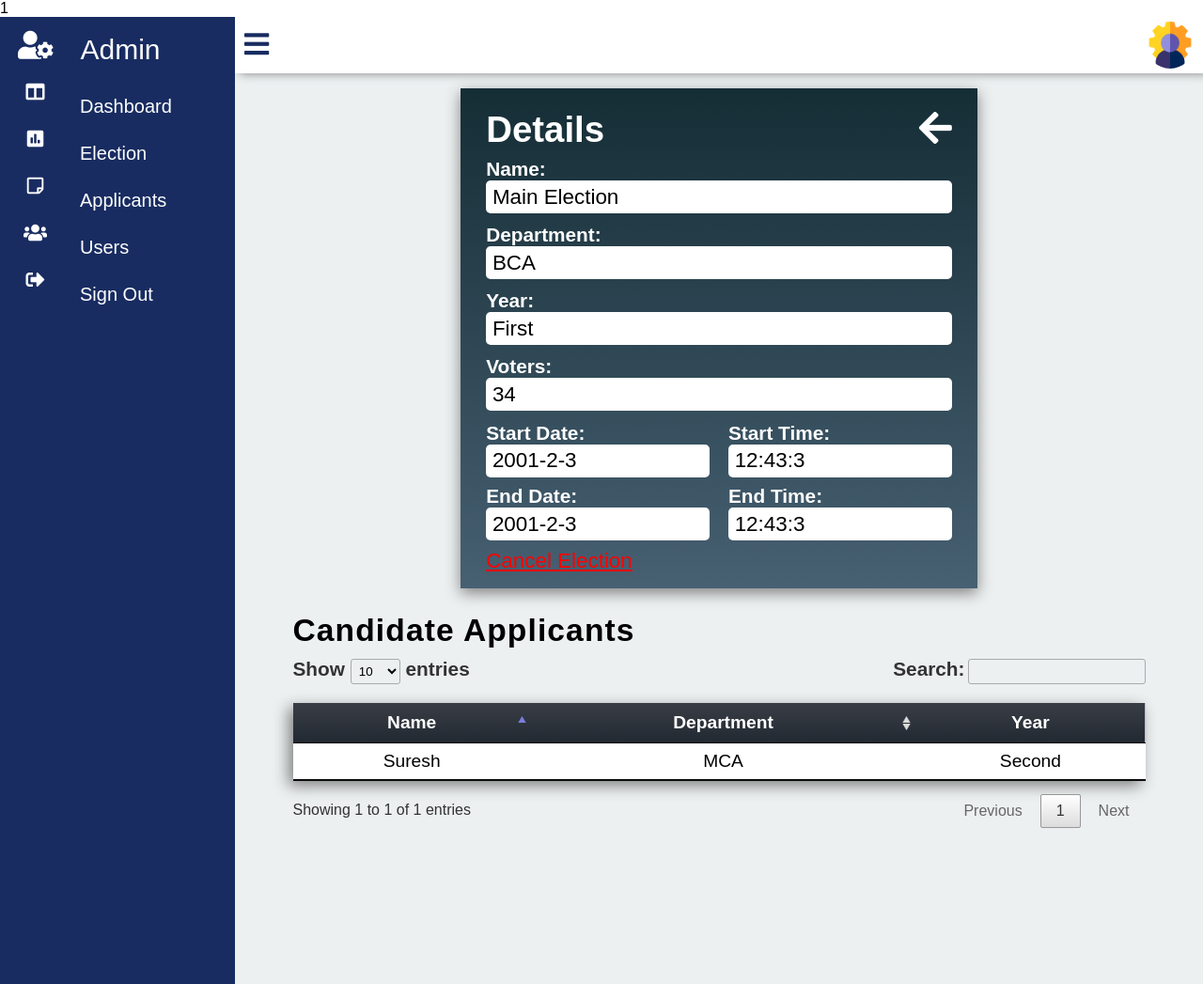
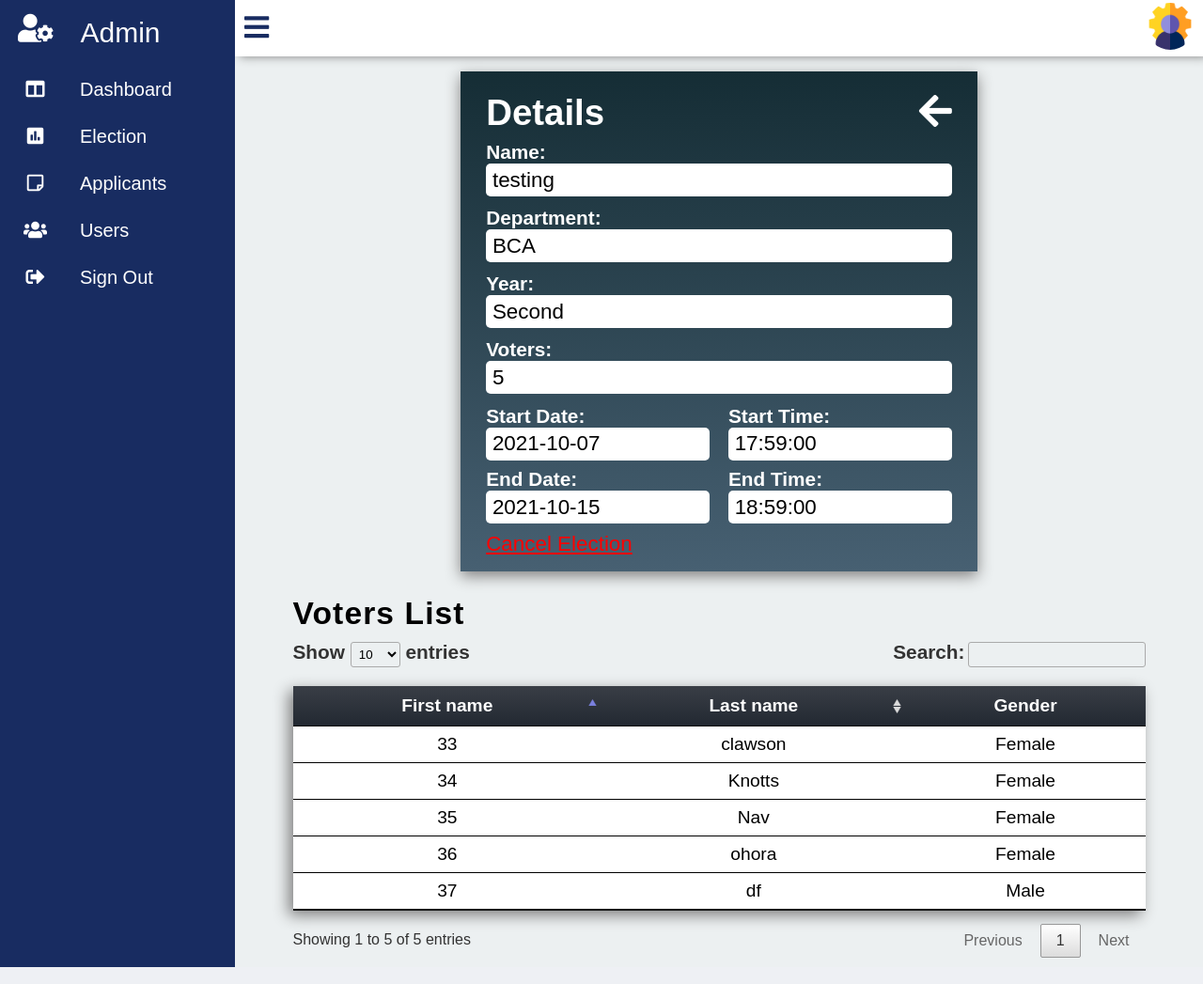
Before and after one commit to NikhilTenny/College-Election-System, a PHP site: page /electionView.php?eid=10 in a window 1280 px wide. Shown: the whole page at 94% size. Run offline with PHP 8.4, Linux system fonts and the light colour scheme; the visitor is signed in with stand-in values (Sample User, id 1); data comes from the database, SQL or seed files in the repository.

Commit message:
election view php complete

```diff
--- a/electionView.php
+++ b/electionView.php
@@ -5,10 +5,24 @@
 	if(!isset($_SESSION['ad_Uname'])) {
 		header("Location:/project/index.php");
 	}
-	$eid = $_SESSION['ele_id'];
-	echo $eid;
+	// Incase of any error go back to the previous page
+	function errormsg() {
+		header("Location:elections.php?msg=Something went wrong!");
+	}
+
+	$eid = $_GET['eid'];
 	$getQ = "select * from elections where id = '$eid';";
+	if(!($getQ_obj = mysql_query($getQ,$con)))
+		errormsg();
+	else {
+		$eData = mysql_fetch_array($getQ_obj);
+	}
 
+	$dpt = getDepartment($eData['Department_id'],$con);
+	$yr = getYear($eData['Year_id'],$con);
+	$votersNo = get_No_of_voters($eid,$con);
+	if(!$votersNo)
+		errormsg();
 ?>
 <!DOCTYPE html>
 <html>
@@ -93,75 +107,88 @@
 				<div class="elction_text_detail">
 					<div class="top">
 						<span class="heading">Details</span>
+						<span class="error"></span>
 						<a href="elections.php"><i class="fas fa-arrow-left"></i></a>
 					</div>
 					<div class="details_area">
 						<div class="eName">
 							<label>Name:</label>
-							<span>Main Election</span>
+							<span><?php echo $eData['Name']; ?></span>
 						</div>
 						<div class="eDepartment">
 							<label>Department:</label>
-							<span>BCA</span>
+							<span><?php echo $dpt; ?></span>
 						</div>
 						<div class="eYear">
 							<label>Year:</label>
-							<span>First</span>
+							<span><?php echo $yr; ?></span>
 						</div>
 						<div class="voters">
 							<label>Voters:</label>
-							<span>34</span>
+							<span><?php echo $votersNo; ?></span>
 						</div>
 						<div class="start">
 							<div class="start_date">
 								<label>Start Date:</label>
-								<span>2001-2-3</span>
+								<span><?php echo $eData['Start_date']; ?></span>
 							</div>
 							<div class="start_time">
 								<label>Start Time:</label>
-								<span>12:43:3</span>
+								<span><?php echo $eData['Start_time']; ?></span>
 							</div>
 						</div>
 						<div class="end">
 							<div class="end_date">
 								<label>End Date:</label>
-								<span>2001-2-3</span>
+								<span><?php echo $eData['End_date']; ?></span>
 							</div>
 							<div class="end_time">
 								<label>End Time:</label>
-								<span>12:43:3</span>
+								<span><?php echo $eData['End_time']; ?></span>
 							</div>
 						</div>
 						<div class="cancel">
-							<a href="">Cancel Election</a>
+							<a href="php/onTablefunc.php?election_Id=<?php echo $eid; ?>"onclick="return confirm('Are you sure you want to cancel this election?')">Cancel Election</a>
 						</div>
 					</div>
 				</div>
 			</div>
 				<div class="tables_Area">
 					<div class="t_Heading" style="display:block;">
-						<h2>Candidate Applicants</h2>
-						<table id="applicants_Table" class="table Candidates">
+						<h2>Voters List</h2>
+						<table id="voters_Table" class="table Voters">
 							<thead>
 								<tr>
-									<th>Name</th>
-									<th>Department</th>
-									<th>Year</th>
+									<th>First name</th>
+									<th>Last name</th>
+									<th>Gender</th>
 								</tr>
 							</thead>
 							<tbody>
+								<?php
+									$vot_ob = mysql_query("select * from voters_list where Election_id = '$eid';",$con);
+									if(!$vot_ob)
+										errormsg();
+
+									while($data = mysql_fetch_array($vot_ob)) {
+										$stuData = getStuData($data['User_id'],$con);
+
+								?>
 								<tr>
-									<td>Suresh</td>
-									<td>MCA</td>
-									<td>Second</td>
+									<td><?php echo $data['id']; ?></td>
+									<td><?php echo $stuData['Last_name']; ?></td>
+									<td><?php echo $stuData['Gender']; ?></td>
 								</tr>
+								<?php
+									}
+								?>
 							</tbody>
 						</table>
 					</div>
 				</div>
 		<script type="text/javascript">
 		$(document).ready( function () {
-    $('#applicants_Table').DataTable({
+    $('#voters_Table').DataTable({
     	'columnDefs': [{
     		'targets':2,
     		'orderable':false,
--- a/php/elecheck.php
+++ b/php/elecheck.php
@@ -2,7 +2,7 @@
 include("config.php");
 $eQ = "select * from elections where Election_status = 0 or Election_status = 1";
 $eQ_ob = mysql_query($eQ,$con);
-echo date('h:m:s')."<br>";
+//echo date('h:m:s')."<br>";
 //echo strtotime(exec("date"))."<br>"."<br>";
 while($data = mysql_fetch_array($eQ_ob)) {
 
--- a/php/onTablefunc.php
+++ b/php/onTablefunc.php
@@ -1,6 +1,6 @@
 <?php
 	include('config.php');
-	// Delete a user
+	// Delete an user
 	if(isset($_GET['id'])) {
 		$id = $_GET['id'];
 		$q = "delete from users where (id = $id)";
@@ -10,6 +10,13 @@
 		else {
 			header("Location:/project/users.php");
 		}
+	}
+	// Delete an election
+	if(isset($_GET['election_Id'])) {
+		$eid = $_GET['election_Id'];
+		if(mysql_query("delete from elections where id = '$eid';",$con))
+			header("Location:/project/elections.php");
+
 	}
 
 	// Return Department name
@@ -27,4 +34,24 @@
 		$year = mysql_fetch_array($yr);
 		return $year['Year_name'];
 	}
+
+	// Return the total number of voters in the specified election
+	function get_No_of_voters($eid,$con) {
+		$votersQ = "select * from voters_list where Election_id = '$eid';";
+		if(!($voterQ_obj = mysql_query($votersQ,$con)))
+			return false;
+		else {
+			$voterQ_obj = mysql_query($votersQ,$con);
+			return mysql_num_rows($voterQ_obj);
+
+		}
+	}
+	// Return details of the student with the specified id
+	function getStuData($sid,$con) {
+		$stu_ob = mysql_query("select * from users where id = '$sid';",$con);
+		if($stu_ob)
+			return mysql_fetch_array($stu_ob);
+		else
+			return false;
+	}
 ?>
```
Also changed, not shown: elections.php (+3 -5 lines).
